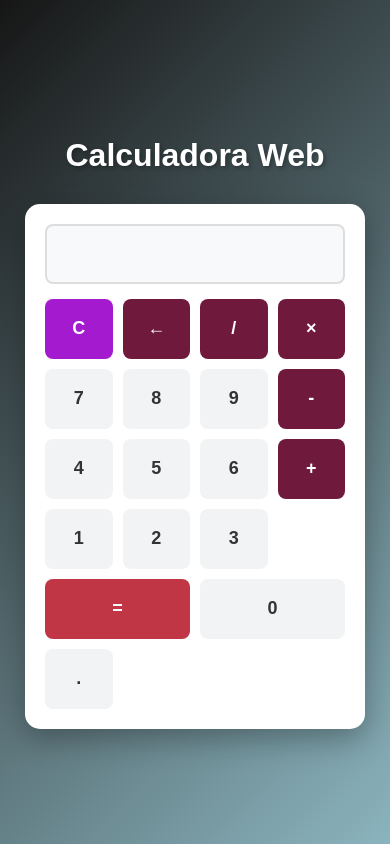
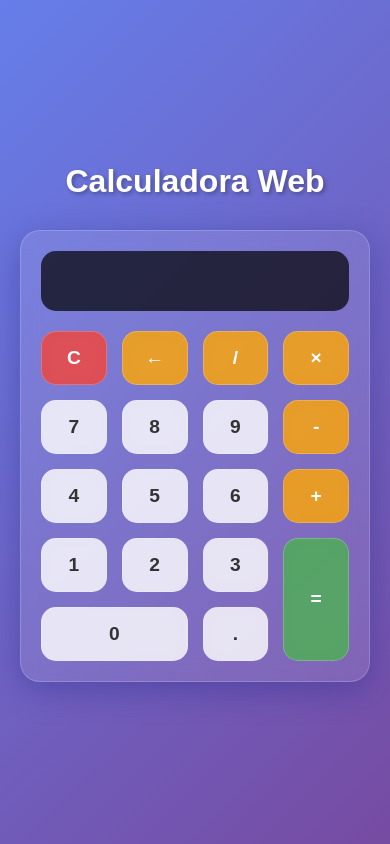
Before and after one commit to Domenica01/Calculadora-Web, a plain HTML site: page Calculadora Web/index.html in a window 390 px wide. Drawn offline with Linux system fonts and the light colour scheme.

Commit message:
Update index.html

```diff
--- a/Calculadora Web/index.html
+++ b/Calculadora Web/index.html
@@ -4,7 +4,128 @@
     <meta charset="UTF-8">
     <meta name="viewport" content="width=device-width, initial-scale=1.0">
     <title>Calculadora Web</title>
-    <link rel="stylesheet" href="style.css">
+    <style>
+        * {
+            margin: 0;
+            padding: 0;
+            box-sizing: border-box;
+        }
+
+        body {
+            font-family: 'Arial', sans-serif;
+            background: linear-gradient(135deg, #667eea 0%, #764ba2 100%);
+            min-height: 100vh;
+            display: flex;
+            justify-content: center;
+            align-items: center;
+            padding: 20px;
+        }
+
+        div > h1 {
+            text-align: center;
+            color: white;
+            font-size: 2.5rem;
+            margin-bottom: 30px;
+            text-shadow: 2px 2px 4px rgba(0, 0, 0, 0.3);
+        }
+
+        .calculadora {
+            background: rgba(255, 255, 255, 0.1);
+            backdrop-filter: blur(10px);
+            border-radius: 20px;
+            box-shadow: 0 8px 32px rgba(31, 38, 135, 0.37);
+            border: 1px solid rgba(255, 255, 255, 0.18);
+            padding: 30px;
+            width: 100%;
+            max-width: 400px;
+        }
+
+        .pantalla {
+            width: 100%;
+            height: 80px;
+            background: rgba(0, 0, 0, 0.7);
+            border: none;
+            border-radius: 15px;
+            color: white;
+            font-size: 2rem;
+            text-align: right;
+            padding: 0 20px;
+            margin-bottom: 20px;
+            outline: none;
+        }
+
+        .botones {
+            display: grid;
+            grid-template-columns: repeat(4, 1fr);
+            gap: 15px;
+        }
+
+        button {
+            border: none;
+            border-radius: 15px;
+            padding: 20px;
+            font-size: 1.5rem;
+            font-weight: bold;
+            cursor: pointer;
+            transition: all 0.2s ease;
+            backdrop-filter: blur(10px);
+            border: 1px solid rgba(255, 255, 255, 0.2);
+        }
+
+        button:hover {
+            transform: translateY(-2px);
+            box-shadow: 0 5px 15px rgba(0, 0, 0, 0.3);
+        }
+
+        button:active {
+            transform: translateY(0);
+        }
+
+        .numero {
+            background: rgba(255, 255, 255, 0.8);
+            color: #333;
+        }
+
+        .operacion {
+            background: rgba(255, 165, 0, 0.8);
+            color: white;
+        }
+
+        .igual {
+            background: rgba(76, 175, 80, 0.8);
+            color: white;
+            grid-row: span 2;
+        }
+
+        .limpiar {
+            background: rgba(244, 67, 54, 0.8);
+            color: white;
+        }
+
+        .cero {
+            grid-column: span 2;
+        }
+
+        @media (max-width: 480px) {
+            .calculadora {
+                padding: 20px;
+            }
+
+            button {
+                padding: 15px;
+                font-size: 1.2rem;
+            }
+
+            .pantalla {
+                font-size: 1.5rem;
+                height: 60px;
+            }
+
+            div > h1 {
+                font-size: 2rem;
+            }
+        }
+    </style>
 </head>
 <body>
     <div>
@@ -38,6 +159,73 @@
             </div>
         </div>
     </div>
-    <script src="script.js"></script>
+
+    <script>
+        let pantalla = document.getElementById('pantalla');
+        let operacionActual = '';
+
+        function agregarNumero(numero) {
+            pantalla.value += numero;
+        }
+
+        function agregarOperacion(operacion) {
+            if (pantalla.value !== '') {
+                // Convertir × a * para el cálculo
+                if (operacion === '*') {
+                    pantalla.value += '*';
+                } else {
+                    pantalla.value += operacion;
+                }
+            }
+        }
+
+        function calcular() {
+            try {
+                if (pantalla.value !== '') {
+                    // Reemplazar × por * para el cálculo
+                    let expresion = pantalla.value.replace(/×/g, '*');
+                    let resultado = eval(expresion);
+                    pantalla.value = resultado;
+                }
+            } catch (error) {
+                pantalla.value = 'Error';
+                setTimeout(() => limpiar(), 2000);
+            }
+        }
+
+        function limpiar() {
+            pantalla.value = '';
+        }
+
+        function borrarUltimo() {
+            pantalla.value = pantalla.value.slice(0, -1);
+        }
+
+        // Soporte para teclado
+        document.addEventListener('keydown', function(event) {
+            const key = event.key;
+
+            if (key >= '0' && key <= '9') {
+                agregarNumero(key);
+            } else if (key === '.') {
+                agregarNumero('.');
+            } else if (key === '+' || key === '-') {
+                agregarOperacion(key);
+            } else if (key === '*') {
+                agregarOperacion('*');
+            } else if (key === '/') {
+                event.preventDefault();
+                agregarOperacion('/');
+            } else if (key === 'Enter' || key === '=') {
+                event.preventDefault();
+                calcular();
+            } else if (key === 'Escape' || key === 'c' || key === 'C') {
+                limpiar();
+            } else if (key === 'Backspace') {
+                event.preventDefault();
+                borrarUltimo();
+            }
+        });
+    </script>
 </body>
 </html>
```
